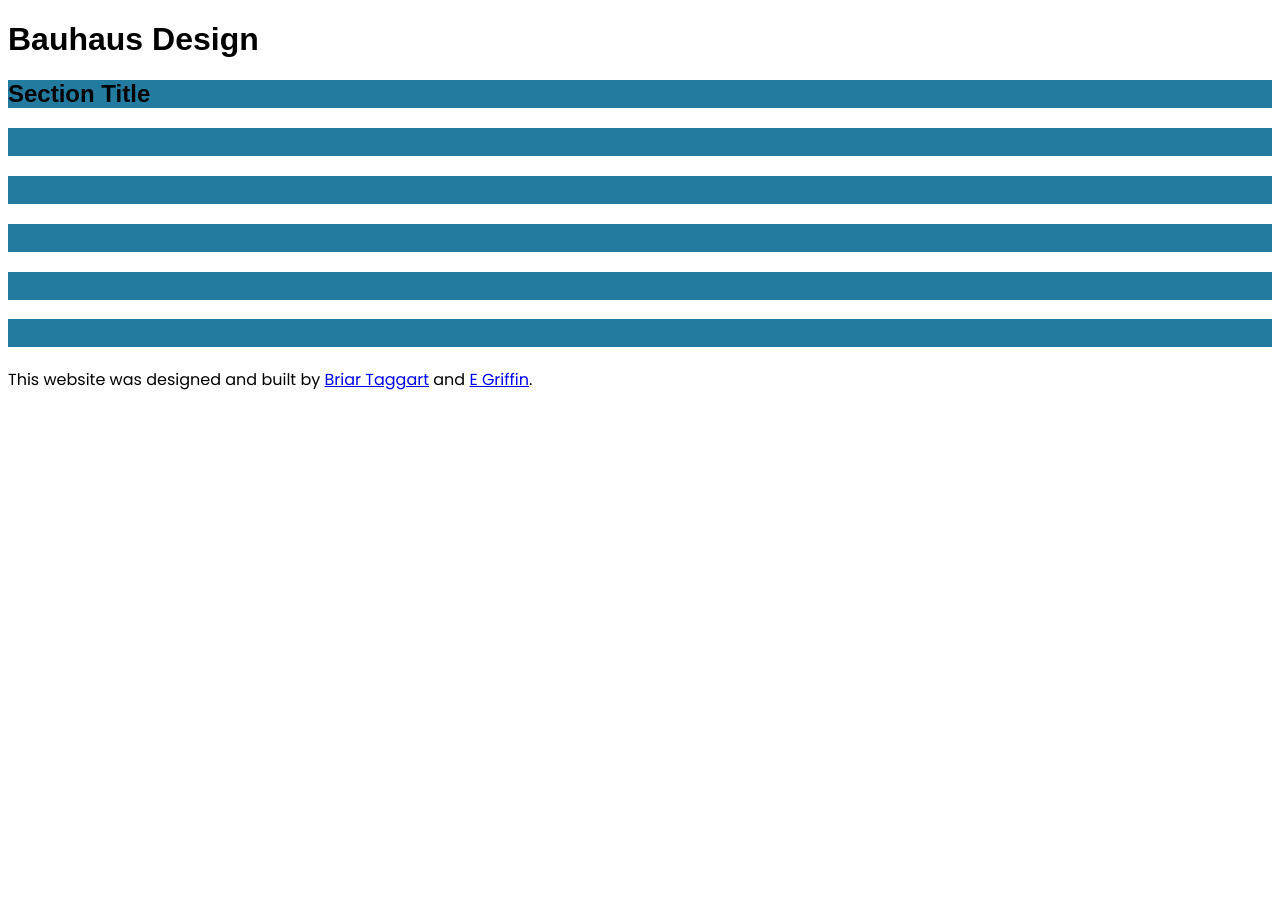
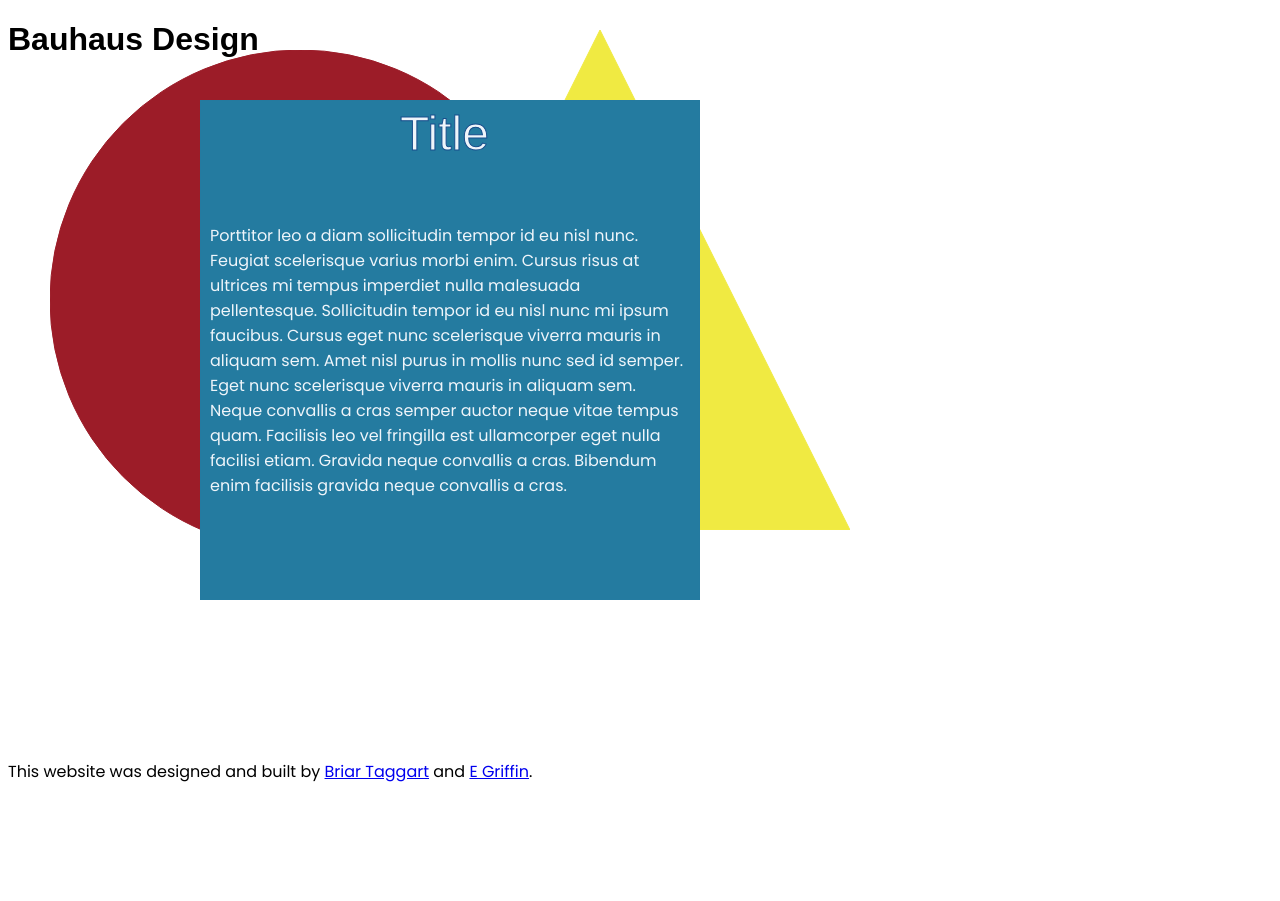
Before and after one commit to EllaGriff/Bauhaus, a website: page static/index.html in a window 1280 px wide. Before the commit the page ends 800 px from the top, so only its background shows below. Drawn offline with nearby package versions, Linux system fonts and the light colour scheme; a web font is replaced by a local one.

Commit message:
starting svgs

```diff
--- a/static/index.html
+++ b/static/index.html
@@ -36,27 +36,48 @@
 		can be its own shape in the UI/DOM -->
 
 		<section id="overview" class="container visible">
-			<header>
-				<h1 class="section-title">Section Title</h1>
-			</header>
+			<svg class="section-svg" height="500" width="500">
+				<rect x="0" y="0" height="500" width="500" />
+				<text class="inner-title" x="200" y="50" height="75" width="100">Title</text>
+				<!-- Testing text using svg: -->
+				<!--<text x="10" y="150" height="350" width="400">
+					<tspan x="10" y="170">Porttitor leo a diam sollicitudin tempor id eu nisl nunc.</tspan>
+					<tspan x="10" y="190">varius morbi enim. Cursus risus at ultrices mi tempus </tspan>
+					<tspan x="10" y="210">pellentesque. Sollicitudin tempor id eu nisl nunc mi</tspan>
+					<tspan x="10" y="230">eget nunc scelerisque viverra mauris in aliquam sem. </tspan>
+					<tspan x="10" y="250">nunc sed id semper. Eget nunc scelerisque viverra </tspan>
+					<tspan x="10" y="270">convallis a cras semper auctor neque vitae tempus quam.  </tspan>
+					<tspan x="10" y="290">fringilla est ullamcorper eget nulla facilisi etiam. </tspan>
+					<tspan x="10" y="310">a cras. Bibendum enim facilisis gravida neque convallis.</tspan>
+				</text>-->
+			</svg>
 			<div class="section-body">
-				<p></p>
+				<!-- Testing text using paragraphs: -->
+				<p class="text-over">
+					Porttitor leo a diam sollicitudin tempor id eu nisl nunc. Feugiat scelerisque varius
+					morbi enim. Cursus risus at ultrices mi tempus imperdiet nulla malesuada pellentesque.
+					Sollicitudin tempor id eu nisl nunc mi ipsum faucibus. Cursus eget nunc scelerisque
+					viverra mauris in aliquam sem. Amet nisl purus in mollis nunc sed id semper. Eget nunc
+					scelerisque viverra mauris in aliquam sem. Neque convallis a cras semper auctor neque
+					vitae tempus quam. Facilisis leo vel fringilla est ullamcorper eget nulla facilisi etiam.
+					Gravida neque convallis a cras. Bibendum enim facilisis gravida neque convallis a cras.
+				</p>
 			</div>
 		</section>
 
 		<section id="history" class="container hidden">
-			<header>
-				<h1 class="section-title">Section Title</h1>
-			</header>
+			<svg class="section-svg" height="500" width="500">
+				<circle cx="250" cy="250" r="250" />
+			</svg>
 			<div class="section-body">
 				<p></p>
 			</div>
 		</section>
 
 		<section id="graphic-design" class="container hidden">
-			<header>
-				<h1 class="section-title">Section Title</h1>
-			</header>
+			<svg class="section-svg" height="500" width="500">
+				<polygon points="250,0 0,500 500,500" />
+			</svg>
 			<div class="section-body">
 				<p></p>
 			</div>
--- a/static/style.css
+++ b/static/style.css
@@ -4,6 +4,7 @@
     --light: #EFF5FA; /* Almost white */
     --red: #9C1C28;
     --blue: #247BA0;
+    --blue-shadow: #174e8b;
     --yellow: #F0EA42;
 
     /* use var(--name) to use the variables */
@@ -14,16 +15,60 @@ body {
     font-family: "Poppins", arial, sans-serif;
 }
 
-section {
-    /* Default color background, classes/ID's should set the actual colors */
-    background-color: var(--blue);
-}
-
 h1, h2, h3, h4, h5, h6 {
     font-family: "Koulen", sans-serif;
 }
 
-.hidden {
+section {
+    position: absolute;
+}
+
+footer {
+    position: absolute;
+    bottom: 0;
+}
+
+/* SVG's */
+svg rect {
+    fill: var(--blue);
+    stroke: var(--blue);
+}
+svg circle {
+    fill: var(--red);
+    stroke: var(--red);
+}
+svg polygon {
+    fill: var(--yellow);
+    stroke: var(--yellow);
+}
+
+text {
+    font-family: "Poppins", arial, sans-serif;
+    overflow-wrap: normal;
+    fill: var(--light);
+}
+text.inner-title {
+    font-family: "Koulen", sans-serif;
+    font-size: 3em;
+    fill: var(--light);
+    stroke-width: 1px;
+    stroke: var(--blue-shadow);
+}
+
+.text-over {
+    z-index: 6;
+
+    color: var(--light);
+
+    width: 480px;
+
+    position: relative;
+    top: -400px;
+    left: 10px;
+}
+
+.hidden svg circle,
+.hidden svg rect {
     z-index: 0;
 }
 .visible {
@@ -31,6 +76,21 @@ h1, h2, h3, h4, h5, h6 {
 }
 
 .hidden div,
-.hidden header {
+.hidden header,
+.hidden svg>text {
     visibility: hidden;
 }
+
+/* Positioning individual svg elements */
+#overview {
+    top: 100px;
+    left: 200px;
+}
+#history {
+    top: 50px;
+    left: 50px;
+}
+#graphic-design {
+    top: 30px;
+    left: 350px;
+}
```
Also changed, not shown: todo.md (+2 -0 lines).
